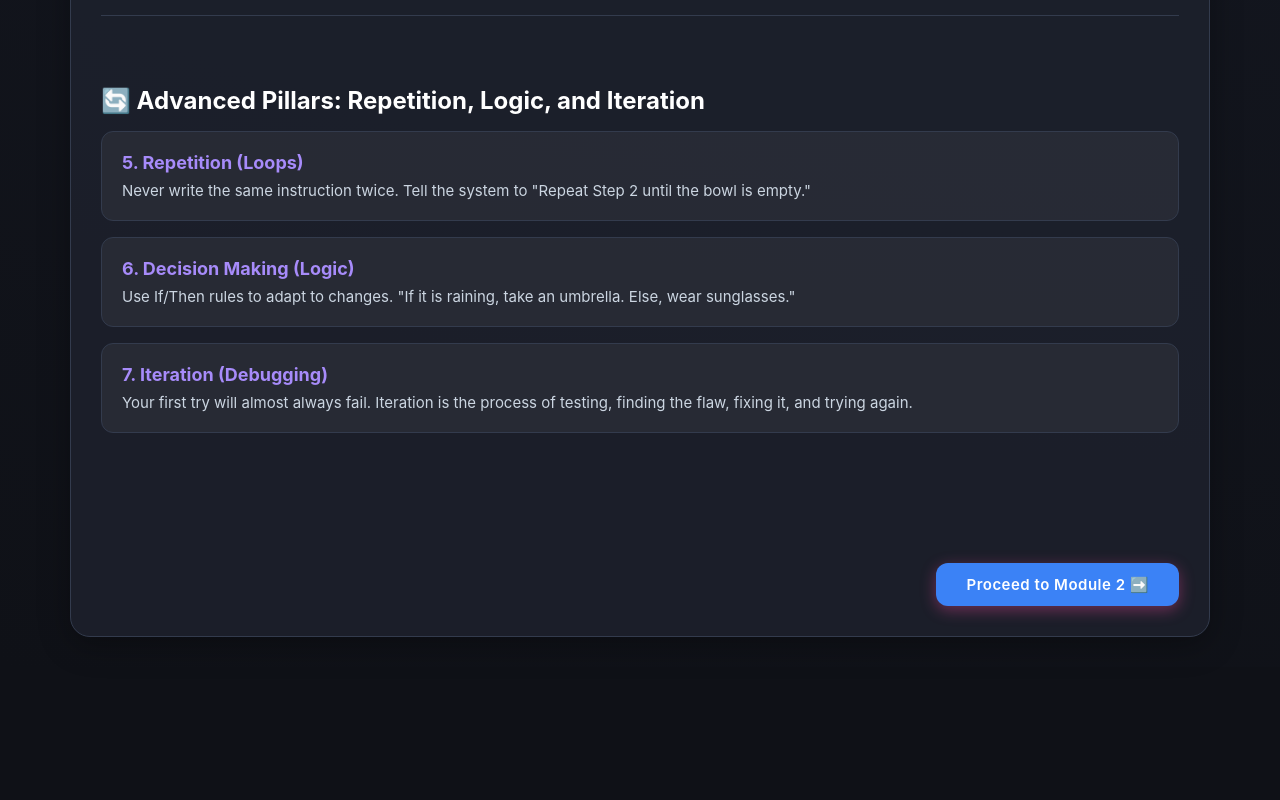
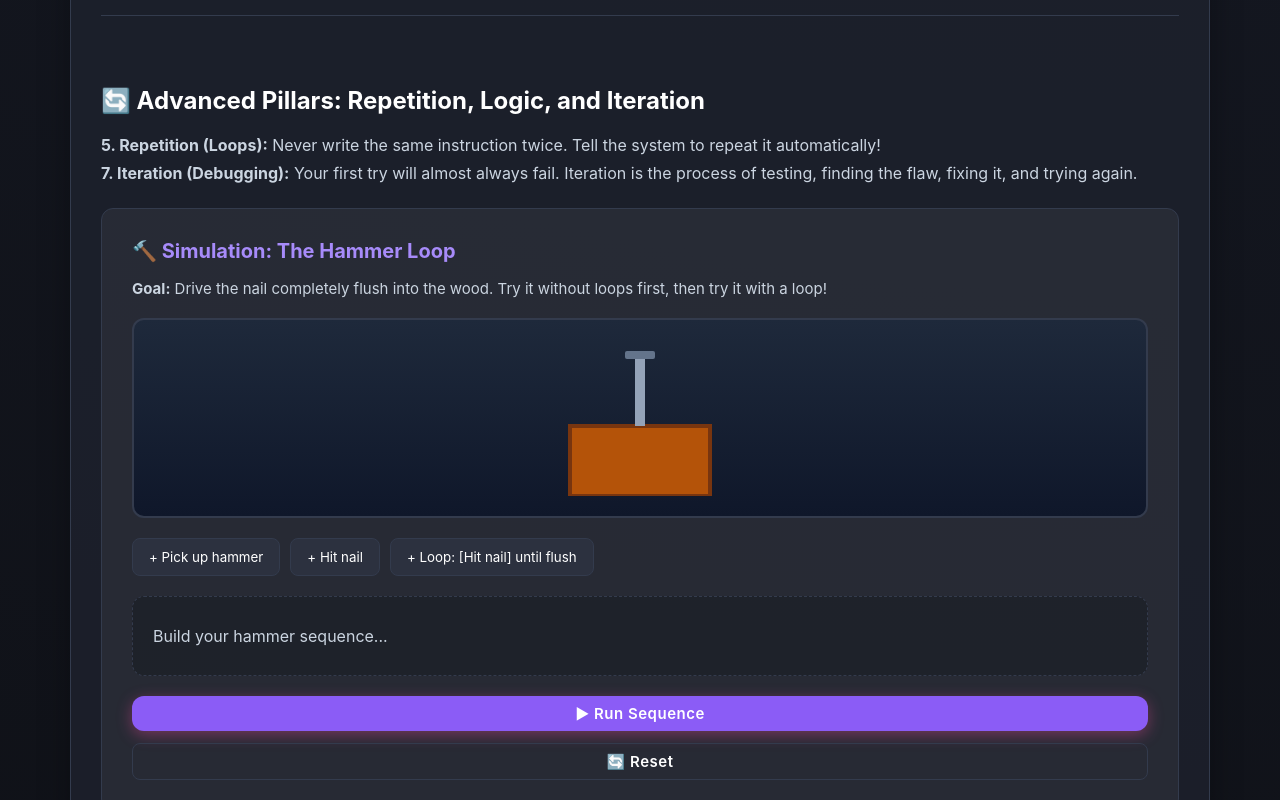
Before and after one commit to SPP-2005/AlgoThink1, a Next.js app: page /course/module-1 in a window 1280 px wide. Shown: the part 3000-3800 px from the top of the page. Before the commit the page ends 3667 px from the top, so only its background shows below. Built offline with nearby package versions, Linux system fonts and the light colour scheme.

Commit message:
feat: add module 1 simulation page with activity and hammer logic sequences

```diff
--- a/app/course/module-1/page.js
+++ b/app/course/module-1/page.js
@@ -7,9 +7,19 @@ export default function Module1() {
     const [activityMessage, setActivityMessage] = useState("");
     const [simStep, setSimStep] = useState(-1);
     const [simStatus, setSimStatus] = useState('idle'); // idle, running, success, error
-    const [kidPosition, setKidPosition] = useState(50);
+    const [kidPosition, setKidPosition] = useState(15);
+
+    // Hammer Simulation State
+    const [hammerSeq, setHammerSeq] = useState([]);
+    const [nailDepth, setNailDepth] = useState(0);
+    const [hammerStatus, setHammerStatus] = useState('idle');
+    const [hammerMessage, setHammerMessage] = useState("");
+    const [hammerSimStep, setHammerSimStep] = useState(-1);
+    const [hammerVisible, setHammerVisible] = useState(false);
+    const [isHitting, setIsHitting] = useState(false);
 
     const availableItems = ['Brush teeth', 'Wear shoes', 'Wake up', 'Eat breakfast', 'Leave home', 'Wear socks', 'Pack bag'];
+    const availableHammerItems = ['Pick up hammer', 'Hit nail', 'Loop: [Hit nail] until flush'];
 
     const handleAdd = (item) => {
         if (!activityState.includes(item) && simStatus !== 'running') {
@@ -23,6 +33,93 @@ export default function Module1() {
         setSimStep(-1);
         setSimStatus('idle');
         setKidPosition(15);
+    };
+
+    const handleHammerAdd = (item) => {
+        if (hammerStatus !== 'running') {
+            setHammerSeq([...hammerSeq, item]);
+        }
+    };
+
+    const handleHammerReset = () => {
+        setHammerSeq([]);
+        setHammerMessage("");
+        setHammerSimStep(-1);
+        setHammerStatus('idle');
+        setNailDepth(0);
+        setHammerVisible(false);
+        setIsHitting(false);
+    };
+
+    const runHammerSim = async () => {
+        if (hammerSeq.length === 0) return;
+        setHammerStatus('running');
+        setNailDepth(0);
+        setHammerVisible(false);
+        setHammerMessage("Running simulation...");
+
+        let depth = 0;
+        let hasHammer = false;
+
+        for (let i = 0; i < hammerSeq.length; i++) {
+            setHammerSimStep(i);
+            const action = hammerSeq[i];
+            await new Promise(r => setTimeout(r, 600));
+
+            if (action === 'Pick up hammer') {
+                hasHammer = true;
+                setHammerVisible(true);
+            } else if (action === 'Hit nail') {
+                if (!hasHammer) {
+                    setHammerStatus('error');
+                    setHammerMessage(`❌ Crash at Step ${i+1}: You tried to hit the nail with your bare hand! Ouch! (Iteration required)`);
+                    return;
+                }
+
+                setIsHitting(true);
+                await new Promise(r => setTimeout(r, 200));
+                depth += 20;
+                setNailDepth(depth);
+                await new Promise(r => setTimeout(r, 200));
+                setIsHitting(false);
+
+                if (depth > 100) {
+                    setHammerStatus('error');
+                    setHammerMessage(`❌ Crash at Step ${i+1}: You hit it too many times and damaged the wood! (Iteration required)`);
+                    return;
+                }
+            } else if (action === 'Loop: [Hit nail] until flush') {
+                if (!hasHammer) {
+                    setHammerStatus('error');
+                    setHammerMessage(`❌ Crash at Step ${i+1}: You can't loop a hammer hit without a hammer!`);
+                    return;
+                }
+                while (depth < 100) {
+                    setIsHitting(true);
+                    await new Promise(r => setTimeout(r, 200));
+                    depth += 20;
+                    setNailDepth(depth);
+                    await new Promise(r => setTimeout(r, 200));
+                    setIsHitting(false);
+                }
+            }
+        }
+
+        if (depth === 100) {
+            if (hammerSeq.filter(x => x === 'Hit nail').length > 1) {
+                setHammerStatus('warning');
+                setHammerMessage("⚠️ Task Completed, but you repeated the 'Hit nail' step manually! Don't repeat yourself—use a Loop next time.");
+            } else if (hammerSeq.includes('Loop: [Hit nail] until flush')) {
+                setHammerStatus('success');
+                setHammerMessage("✅ Perfect! You used a Loop to avoid repeating steps, and Iterated to find the perfect algorithm!");
+            } else {
+                 setHammerStatus('success');
+                 setHammerMessage("✅ Done! But try using a loop next time.");
+            }
+        } else {
+            setHammerStatus('error');
+            setHammerMessage("❌ Simulation ended, but the nail isn't flush! Iteration is key—what went wrong? Try again!");
+        }
     };
 
     const runSimulation = async () => {
@@ -441,20 +538,70 @@ export default function Module1() {
                 </div>
 
                 {/* 5, 6, 7 Combined for brevity */}
+                {/* Advanced Pillars: Interactive Hammer Simulation */}
                 <div style={{ marginBottom: '50px', paddingBottom: '40px' }}>
                     <h2 style={{ fontSize: '26px', color: '#ffffff', marginBottom: '16px' }}>🔄 Advanced Pillars: Repetition, Logic, and Iteration</h2>
-                    <div style={{ display: 'flex', flexDirection: 'column', gap: '16px' }}>
-                        <div style={{ background: 'rgba(255,255,255,0.05)', padding: '20px', borderRadius: '12px', border: '1px solid var(--border)' }}>
-                            <h4 style={{ fontSize: '18px', color: '#a78bfa', marginBottom: '8px' }}>5. Repetition (Loops)</h4>
-                            <p style={{ color: 'var(--text-muted)', fontSize: '15px' }}>Never write the same instruction twice. Tell the system to "Repeat Step 2 until the bowl is empty."</p>
+                    <p style={{ color: 'var(--text-muted)', lineHeight: '1.8', marginBottom: '20px', fontSize: '16px' }}>
+                        <strong>5. Repetition (Loops):</strong> Never write the same instruction twice. Tell the system to repeat it automatically!<br/>
+                        <strong>7. Iteration (Debugging):</strong> Your first try will almost always fail. Iteration is the process of testing, finding the flaw, fixing it, and trying again.
+                    </p>
+
+                    {/* Hammer Game */}
+                    <div style={{ background: 'rgba(255,255,255,0.05)', padding: '30px', borderRadius: '12px', border: '1px solid var(--border)' }}>
+                        <h3 style={{ fontSize: '20px', color: '#a78bfa', marginBottom: '16px' }}>🔨 Simulation: The Hammer Loop</h3>
+                        <p style={{ color: 'var(--text-muted)', fontSize: '15px', marginBottom: '20px' }}>
+                            <strong>Goal:</strong> Drive the nail completely flush into the wood. Try it without loops first, then try it with a loop!
+                        </p>
+
+                        <div style={{ height: '200px', background: 'linear-gradient(to bottom, #1e293b, #0f172a)', borderRadius: '12px', border: '2px solid var(--border)', position: 'relative', overflow: 'hidden', marginBottom: '20px', display: 'flex', justifyContent: 'center', alignItems: 'flex-end', paddingBottom: '20px' }}>
+                            <style>{`
+                                @keyframes hammerStrike {
+                                    0% { transform: rotate(0deg); }
+                                    50% { transform: rotate(-45deg); }
+                                    100% { transform: rotate(0deg); }
+                                }
+                            `}</style>
+                            <svg width="200" height="150" viewBox="0 0 200 150">
+                                {/* Wood */}
+                                <rect x="30" y="80" width="140" height="70" fill="#b45309" stroke="#78350f" strokeWidth="4" />
+
+                                {/* Nail */}
+                                <g style={{ transform: `translateY(${nailDepth * 0.4}px)`, transition: 'transform 0.2s' }}>
+                                    <rect x="95" y="10" width="10" height="70" fill="#94a3b8" />
+                                    <rect x="85" y="5" width="30" height="8" fill="#64748b" rx="2" />
+                                </g>
+
+                                {/* Hammer */}
+                                <g style={{ transformOrigin: '140px 10px', animation: isHitting ? 'hammerStrike 0.3s ease-in-out' : 'none', opacity: hammerVisible ? 1 : 0, transition: 'opacity 0.3s' }}>
+                                    {/* Handle */}
+                                    <rect x="135" y="10" width="12" height="60" fill="#fcd34d" rx="4" />
+                                    {/* Head */}
+                                    <rect x="100" y="0" width="50" height="25" fill="#475569" rx="4" />
+                                </g>
+                            </svg>
                         </div>
-                        <div style={{ background: 'rgba(255,255,255,0.05)', padding: '20px', borderRadius: '12px', border: '1px solid var(--border)' }}>
-                            <h4 style={{ fontSize: '18px', color: '#a78bfa', marginBottom: '8px' }}>6. Decision Making (Logic)</h4>
-                            <p style={{ color: 'var(--text-muted)', fontSize: '15px' }}>Use If/Then rules to adapt to changes. "If it is raining, take an umbrella. Else, wear sunglasses."</p>
+
+                        <div style={{ display: 'flex', gap: '10px', flexWrap: 'wrap', marginBottom: '20px' }}>
+                            {availableHammerItems.map((item, idx) => (
+                                <button key={idx} onClick={() => handleHammerAdd(item)} disabled={hammerStatus === 'running'} style={{ background: 'var(--surface-light)', border: '1px solid var(--border)', color: 'white', padding: '10px 16px', borderRadius: '8px', cursor: hammerStatus === 'running' ? 'not-allowed' : 'pointer', transition: 'all 0.2s' }}>
+                                    + {item}
+                                </button>
+                            ))}
                         </div>
-                        <div style={{ background: 'rgba(255,255,255,0.05)', padding: '20px', borderRadius: '12px', border: '1px solid var(--border)' }}>
-                            <h4 style={{ fontSize: '18px', color: '#a78bfa', marginBottom: '8px' }}>7. Iteration (Debugging)</h4>
-                            <p style={{ color: 'var(--text-muted)', fontSize: '15px' }}>Your first try will almost always fail. Iteration is the process of testing, finding the flaw, fixing it, and trying again.</p>
+
+                        <div style={{ background: 'rgba(0,0,0,0.2)', padding: '20px', borderRadius: '12px', minHeight: '80px', border: '1px dashed var(--border)', display: 'flex', gap: '10px', flexWrap: 'wrap', alignItems: 'center' }}>
+                            {hammerSeq.length === 0 && <span style={{ color: 'var(--text-muted)' }}>Build your hammer sequence...</span>}
+                            {hammerSeq.map((item, idx) => (
+                                <div key={idx} style={{ background: hammerSimStep === idx ? '#f59e0b' : '#8b5cf6', color: 'white', padding: '8px 16px', borderRadius: '8px', fontSize: '14px', boxShadow: '0 4px 12px rgba(139, 92, 246, 0.3)', transition: 'background 0.3s' }}>
+                                    {idx + 1}. {item}
+                                </div>
+                            ))}
+                        </div>
+
+                        <div style={{ marginTop: '20px', display: 'flex', gap: '12px', alignItems: 'center', flexWrap: 'wrap' }}>
+                            <button onClick={runHammerSim} disabled={hammerStatus === 'running'} className="btn btn-primary" style={{ padding: '8px 24px', background: hammerStatus === 'running' ? '#64748b' : '#8b5cf6', cursor: hammerStatus === 'running' ? 'not-allowed' : 'pointer' }}>▶ Run Sequence</button>
+                            <button onClick={handleHammerReset} disabled={hammerStatus === 'running'} className="btn" style={{ background: 'transparent', border: '1px solid var(--border)', color: 'white', padding: '8px 24px', borderRadius: '8px', cursor: hammerStatus === 'running' ? 'not-allowed' : 'pointer' }}>🔄 Reset</button>
+                            {hammerMessage && <span style={{ marginLeft: '10px', color: hammerStatus === 'error' ? '#f87171' : hammerStatus === 'success' ? '#34d399' : '#fbbf24', fontWeight: 'bold' }}>{hammerMessage}</span>}
                         </div>
                     </div>
                 </div>
```
